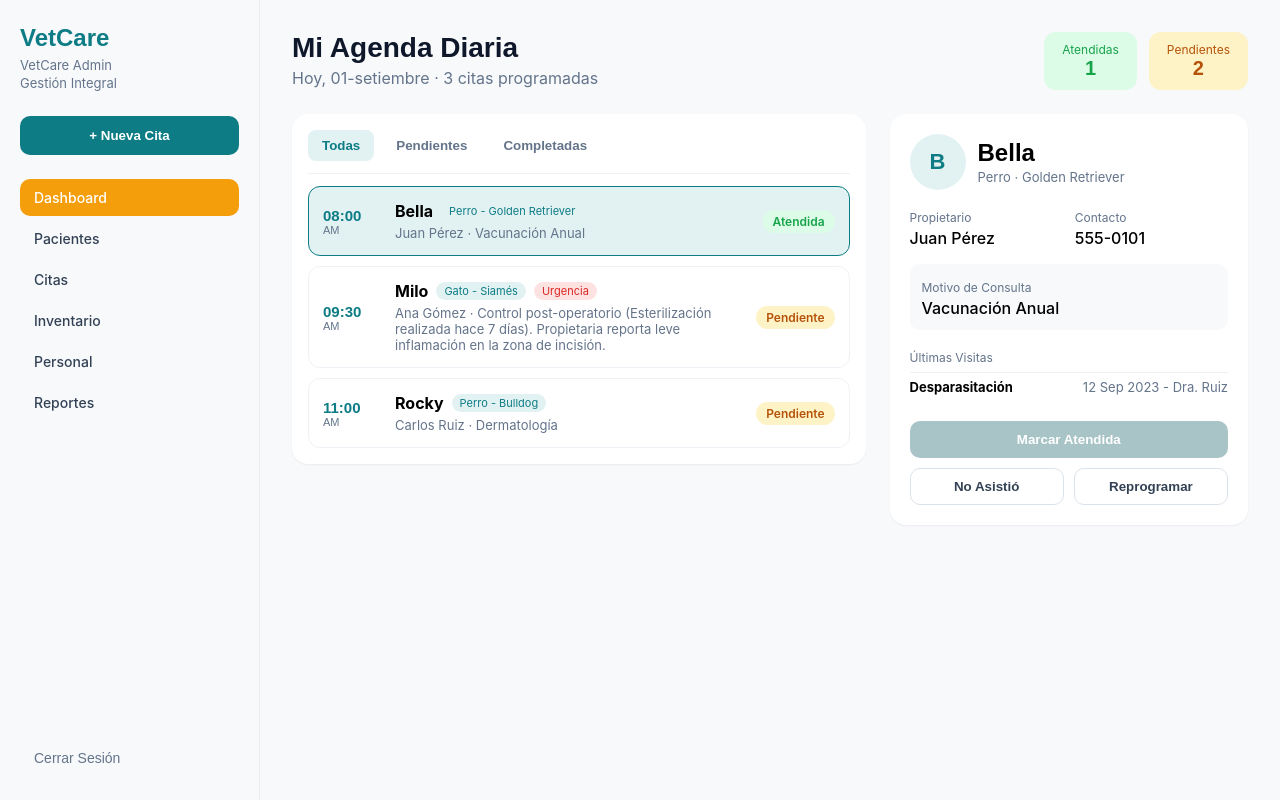
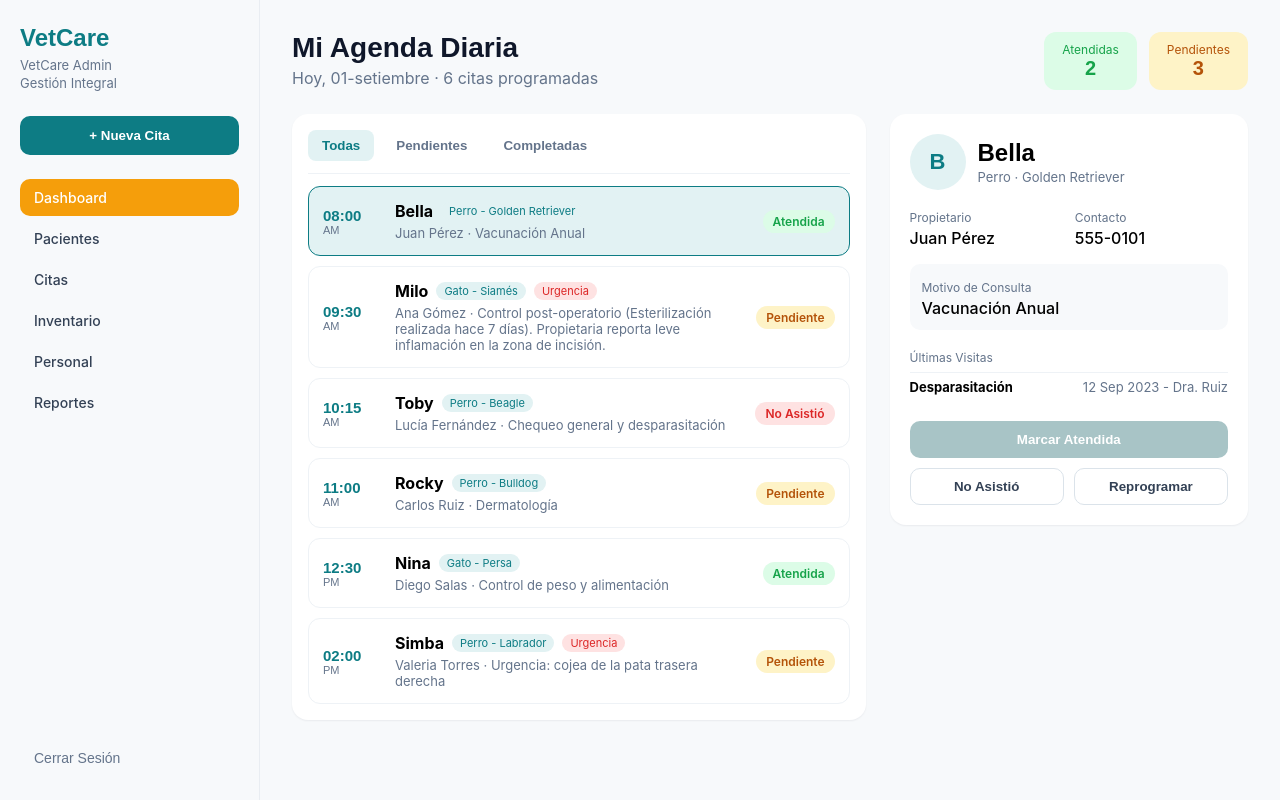
Before and after one commit to JoseOlivares19/FrontEnd-Herramientas-De-Desarrollo, a React (Vite) app: page / in a window 1280 px wide. Built offline with nearby package versions, Linux system fonts and the light colour scheme.

Commit message:
feat(vet): amplia datos de ejemplo

```diff
--- a/src/vet/vetService.js
+++ b/src/vet/vetService.js
@@ -31,11 +31,45 @@ const CITAS_INICIALES = [
   },
   {
     id: "cita-003",
+    hora: "10:15 AM",
+    mascota: { nombre: "Toby", especie: "Perro", raza: "Beagle" },
+    propietario: { nombre: "Lucía Fernández", telefono: "555-0233" },
+    motivo: "Chequeo general y desparasitación",
+    urgente: false,
+    estado: "no_atendida",
+    ultimasVisitas: [
+      { tipo: "Vacunación Anual", fecha: "02 Mar 2023", doctor: "Dr. Martínez" },
+    ],
+  },
+  {
+    id: "cita-004",
     hora: "11:00 AM",
     mascota: { nombre: "Rocky", especie: "Perro", raza: "Bulldog" },
     propietario: { nombre: "Carlos Ruiz", telefono: "555-0143" },
     motivo: "Dermatología",
     urgente: false,
+    estado: "pendiente",
+    ultimasVisitas: [],
+  },
+  {
+    id: "cita-005",
+    hora: "12:30 PM",
+    mascota: { nombre: "Nina", especie: "Gato", raza: "Persa" },
+    propietario: { nombre: "Diego Salas", telefono: "555-0288" },
+    motivo: "Control de peso y alimentación",
+    urgente: false,
+    estado: "atendida",
+    ultimasVisitas: [
+      { tipo: "Baño medicado", fecha: "20 Jul 2023", doctor: "Dra. Ruiz" },
+    ],
+  },
+  {
+    id: "cita-006",
+    hora: "02:00 PM",
+    mascota: { nombre: "Simba", especie: "Perro", raza: "Labrador" },
+    propietario: { nombre: "Valeria Torres", telefono: "555-0310" },
+    motivo: "Urgencia: cojea de la pata trasera derecha",
+    urgente: true,
     estado: "pendiente",
     ultimasVisitas: [],
   },
```
